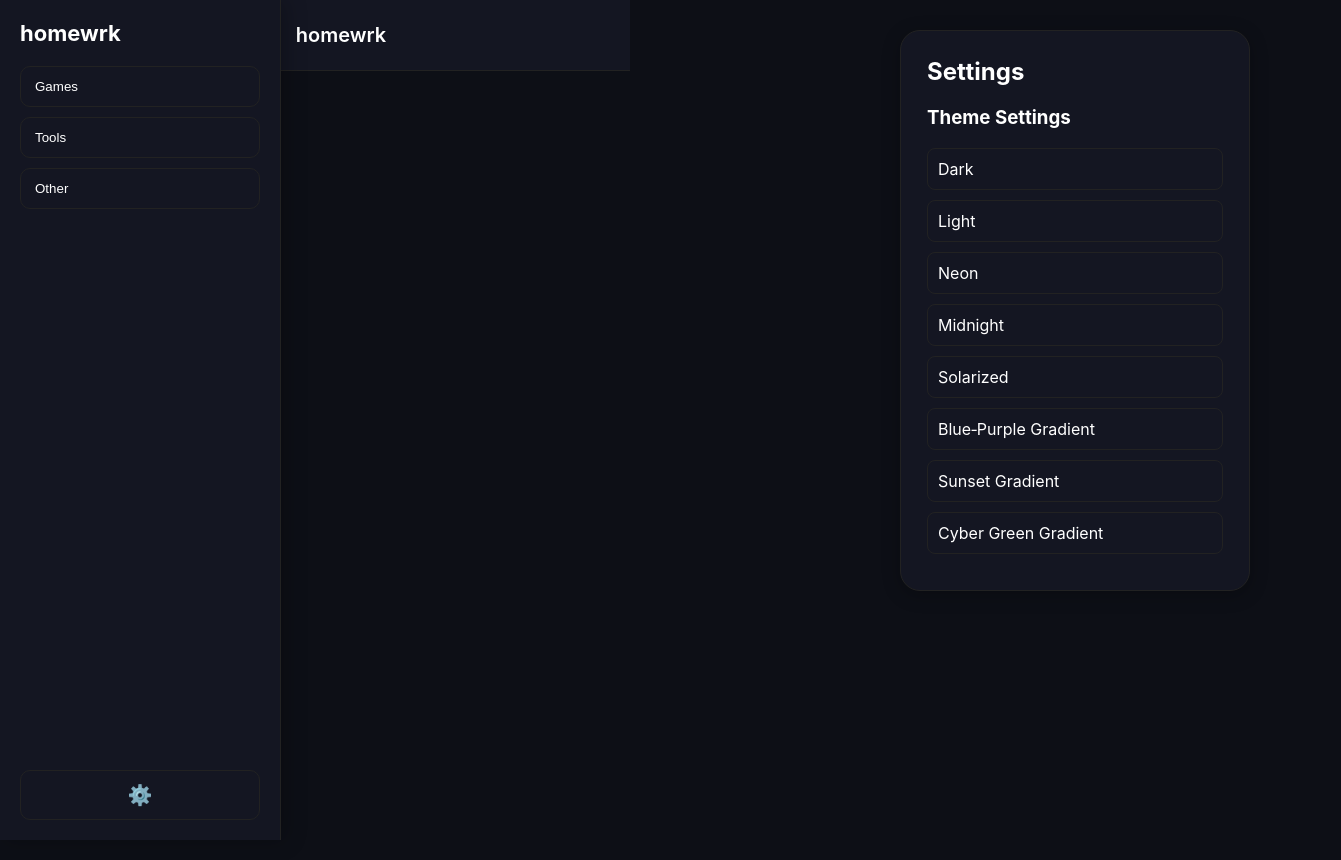
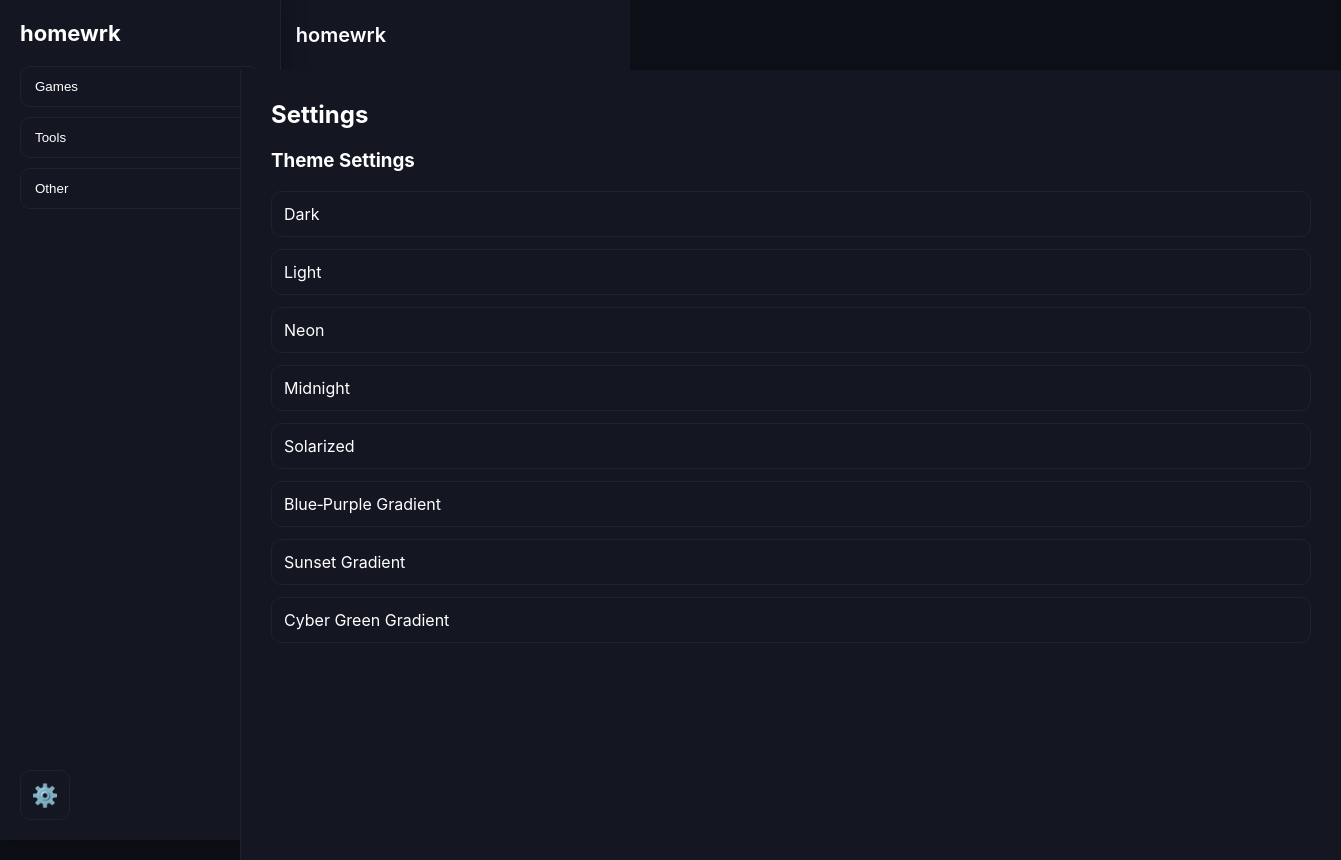
Before and after one commit to guhschoolacc/Homework, a plain HTML site: page index.html in a window 1280 px wide. Both pictures are taken after a click on the element "⚙️". Shown: the whole page, 1341 px wide, since content can reach past the window. Before the commit the page ends 800 px from the top, so only its background shows below. Drawn offline with Linux system fonts and the light colour scheme.

Commit message:
Update index.html

```diff
--- a/index.html
+++ b/index.html
@@ -55,6 +55,7 @@ body {
   font-size: 22px;
 }
 
+/* NAV BUTTONS */
 .nav-btn {
   width: 100%;
   padding: 12px 14px;
@@ -73,17 +74,20 @@ body {
   transform: translateX(4px);
 }
 
-/* SETTINGS ICON */
+/* SETTINGS ICON (BOTTOM LEFT, SQUARE) */
 .settings-icon {
-  margin-top: auto;
-  padding: 12px;
+  width: 48px;
+  height: 48px;
   border-radius: 10px;
   border: 1px solid var(--border);
   background: var(--card);
   cursor: pointer;
-  text-align: center;
   transition: 0.2s;
-  font-size: 20px;
+  font-size: 22px;
+  display: flex;
+  align-items: center;
+  justify-content: center;
+  margin-top: auto;
 }
 
 .settings-icon:hover {
@@ -139,27 +143,36 @@ body {
 }
 
 /* -------------------------------------------------- */
-/* SETTINGS PANEL                                     */
+/* FULLSCREEN SETTINGS PAGE                           */
 /* -------------------------------------------------- */
-.settings-panel {
+.settings-page {
   display: none;
+  position: absolute;
+  top: 70px;
+  left: 240px;
+  width: calc(100% - 240px);
+  height: calc(100vh - 70px);
   background: var(--card);
-  border: 1px solid var(--border);
-  padding: 26px;
-  border-radius: 20px;
-  box-shadow: 0 4px 18px rgba(0,0,0,0.25);
-  max-width: 500px;
+  border-left: 1px solid var(--border);
+  padding: 30px;
+  overflow-y: auto;
+  transition: 0.3s ease;
 }
 
-.settings-panel h2 {
+.sidebar.closed ~ .settings-page {
+  left: 0;
+  width: 100%;
+}
+
+.settings-page h2 {
   margin-top: 0;
 }
 
 .theme-option {
-  padding: 10px;
+  padding: 12px;
   border: 1px solid var(--border);
-  border-radius: 8px;
-  margin-bottom: 10px;
+  border-radius: 10px;
+  margin-bottom: 12px;
   cursor: pointer;
 }
 
@@ -188,9 +201,8 @@ body {
   <div class="topbar-title">homewrk</div>
 </div>
 
-<!-- MAIN CONTENT -->
-<div class="main">
-  <div class="settings-panel" id="settingsPanel">
+<!-- FULLSCREEN SETTINGS PAGE -->
+<div class="settings-page" id="settingsPage">
   <h2>Settings</h2>
 
   <h3>Theme Settings</h3>
@@ -204,7 +216,9 @@ body {
   <div class="theme-option" onclick="setTheme('gradient2')">Sunset Gradient</div>
   <div class="theme-option" onclick="setTheme('gradient3')">Cyber Green Gradient</div>
 </div>
-</div>
+
+<!-- MAIN CONTENT (EMPTY) -->
+<div class="main"></div>
 
 <script>
 /* SIDEBAR TOGGLE */
@@ -217,10 +231,10 @@ function openPage(url) {
   window.location.href = url;
 }
 
-/* OPEN SETTINGS */
+/* OPEN SETTINGS PAGE */
 function openSettings() {
-  const panel = document.getElementById("settingsPanel");
-  panel.style.display = panel.style.display === "block" ? "none" : "block";
+  const page = document.getElementById("settingsPage");
+  page.style.display = page.style.display === "block" ? "none" : "block";
 }
 
 /* THEME SWITCHING */
```
Lines whose indentation alone changed are shown as unchanged.
